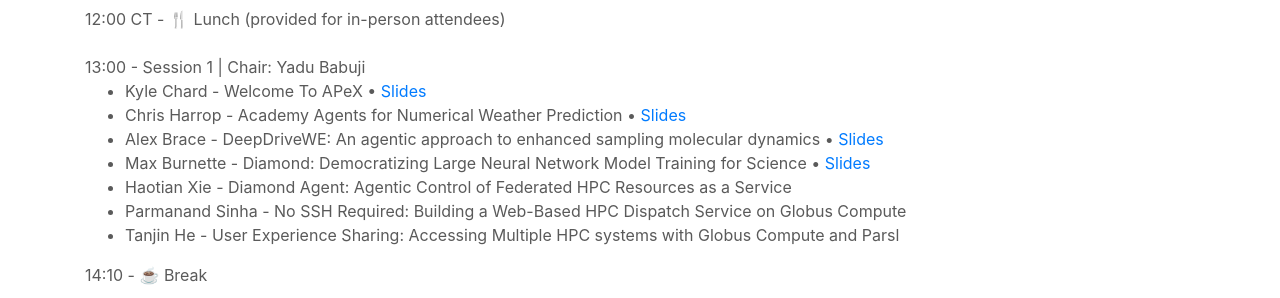
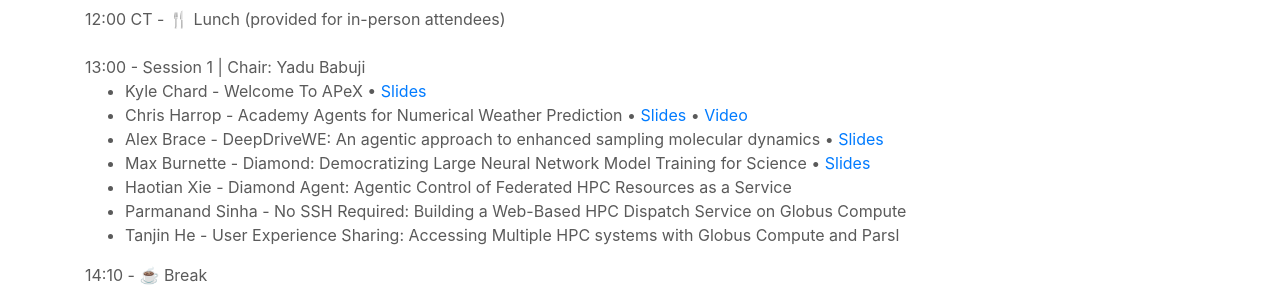
Before and after one commit to Parsl/parsl.github.io, a Jekyll site: the page built from parslfest/apex2026.html, in a window 1280 px wide and 900 px high, scrolled down 522 px. Shown: the part 155-453 px from the top of the window. Built offline with Jekyll 4.4.1, drawn with Linux system fonts in a browser that asks for light colours.

Commit message:
Add Chris video

```diff
--- a/parslfest/apex2026.html
+++ b/parslfest/apex2026.html
@@ -63,7 +63,7 @@
 13:00 - Session 1 | Chair: Yadu Babuji
 <ul>
 <li>Kyle Chard - Welcome To APeX • <a href="2026/chard-welcome" target="_blank">Slides</a></li>
-<li>Chris Harrop - Academy Agents for Numerical Weather Prediction • <a href="2026/harrop-nwp.pdf" target="_blank">Slides</a> </li>
+<li>Chris Harrop - Academy Agents for Numerical Weather Prediction • <a href="2026/harrop-nwp.pdf" target="_blank">Slides</a>  • <a href="https://youtu.be/ieHwkSOhntE">Video</a></li>
 <li>Alex Brace - DeepDriveWE: An agentic approach to enhanced sampling molecular dynamics • <a href="2026/brace-md.pdf" target="_blank">Slides</a></li>
 <li>Max Burnette - Diamond: Democratizing Large Neural Network Model Training for Science • <a href="2026/burnette-diamond.pdf" target="_blank">Slides</a></li>
 <li>Haotian Xie - Diamond Agent: Agentic Control of Federated HPC Resources as a Service  </li>
```
